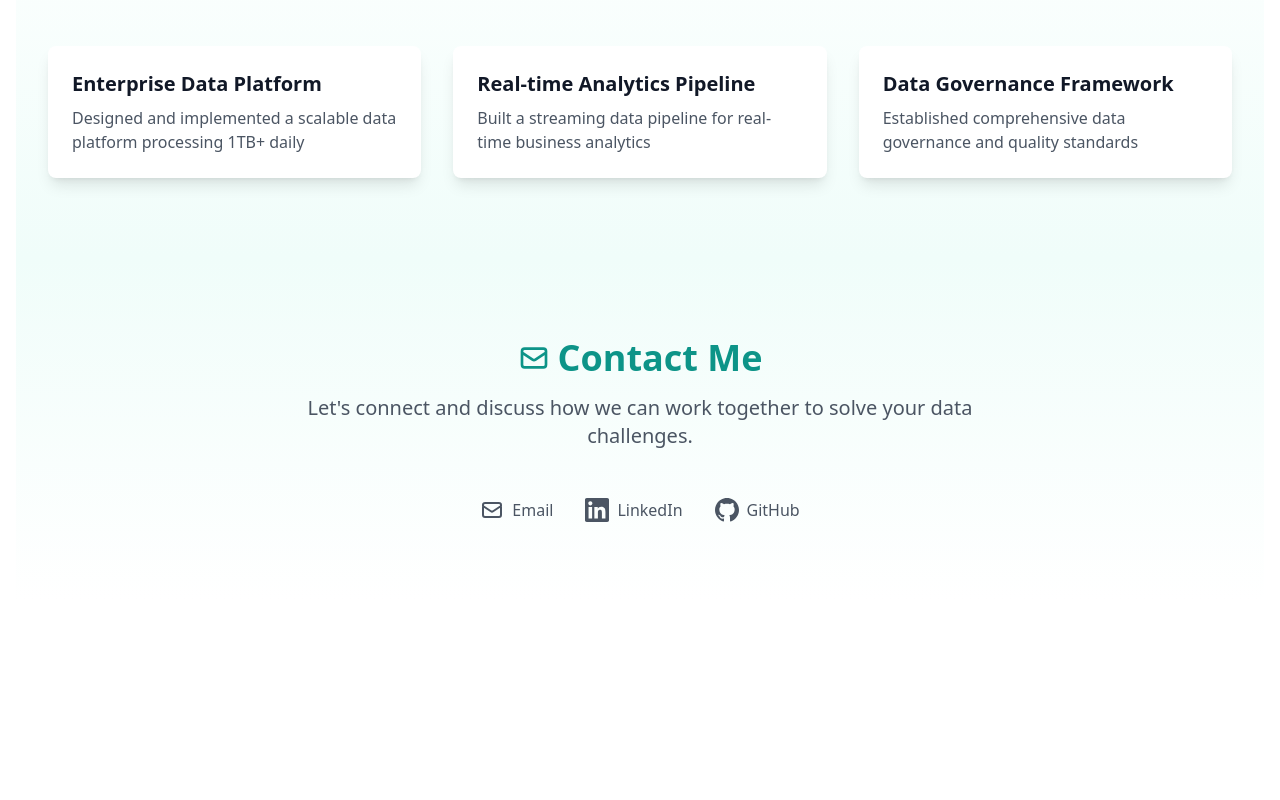
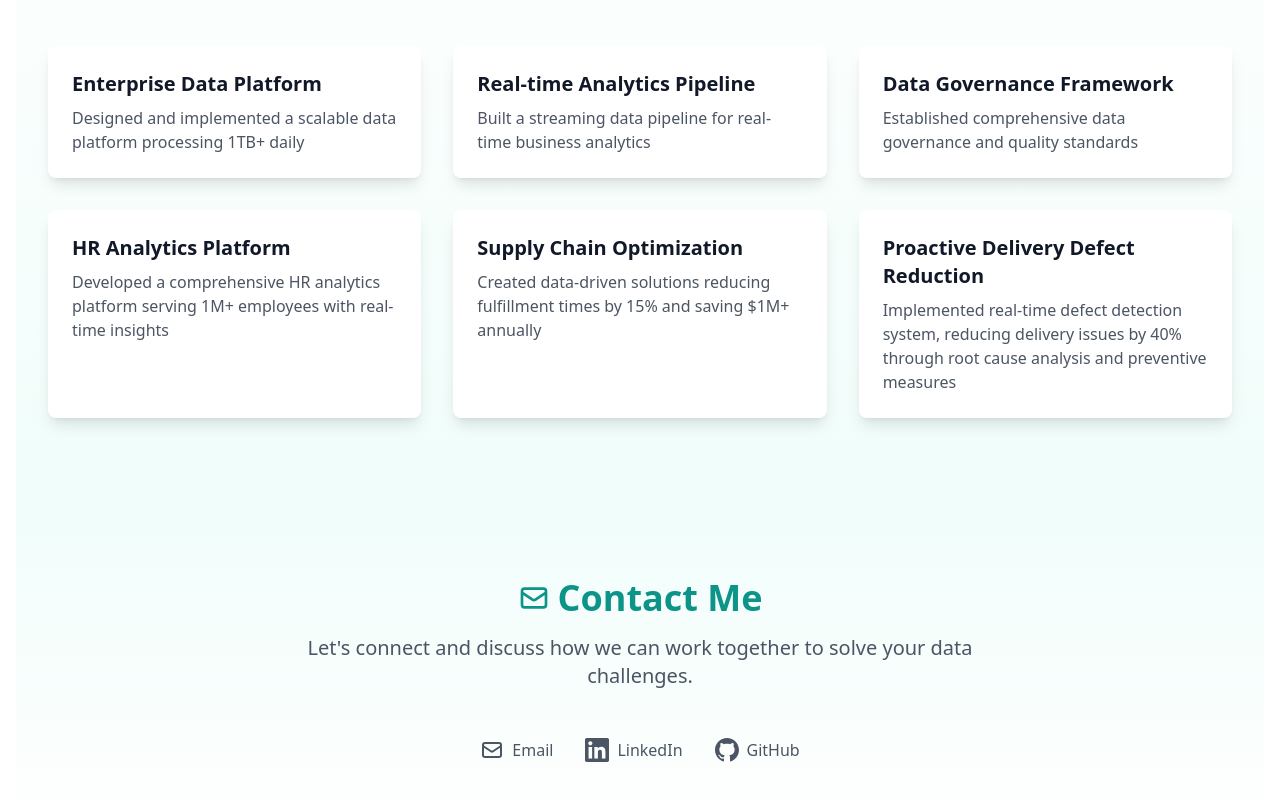
Before and after one commit to devangdshah/DataEngineeringLeader, a React (Create React App) app: page / in a window 1280 px wide. Shown: the part 5594-6394 px from the top of the page. Before the commit the page ends 6196 px from the top, so only its background shows below. Built offline with nearby package versions, Linux system fonts and the light colour scheme; the HTML template or start-up script is replaced by a standard one.

Commit message:
Update Projects section with Proactive Delivery Defect Reduction project

```diff
--- a/src/components/sections/Projects.tsx
+++ b/src/components/sections/Projects.tsx
@@ -45,6 +45,24 @@ const Projects: React.FC = () => {
               Established comprehensive data governance and quality standards
             </p>
           </div>
+          <div className="bg-white rounded-lg shadow-lg p-6 hover:shadow-xl transition-shadow">
+            <h3 className="text-xl font-bold text-gray-900">HR Analytics Platform</h3>
+            <p className="mt-2 text-gray-600">
+              Developed a comprehensive HR analytics platform serving 1M+ employees with real-time insights
+            </p>
+          </div>
+          <div className="bg-white rounded-lg shadow-lg p-6 hover:shadow-xl transition-shadow">
+            <h3 className="text-xl font-bold text-gray-900">Supply Chain Optimization</h3>
+            <p className="mt-2 text-gray-600">
+              Created data-driven solutions reducing fulfillment times by 15% and saving $1M+ annually
+            </p>
+          </div>
+          <div className="bg-white rounded-lg shadow-lg p-6 hover:shadow-xl transition-shadow">
+            <h3 className="text-xl font-bold text-gray-900">Proactive Delivery Defect Reduction</h3>
+            <p className="mt-2 text-gray-600">
+              Implemented real-time defect detection system, reducing delivery issues by 40% through root cause analysis and preventive measures
+            </p>
+          </div>
         </div>
       </div>
     </section>
```
